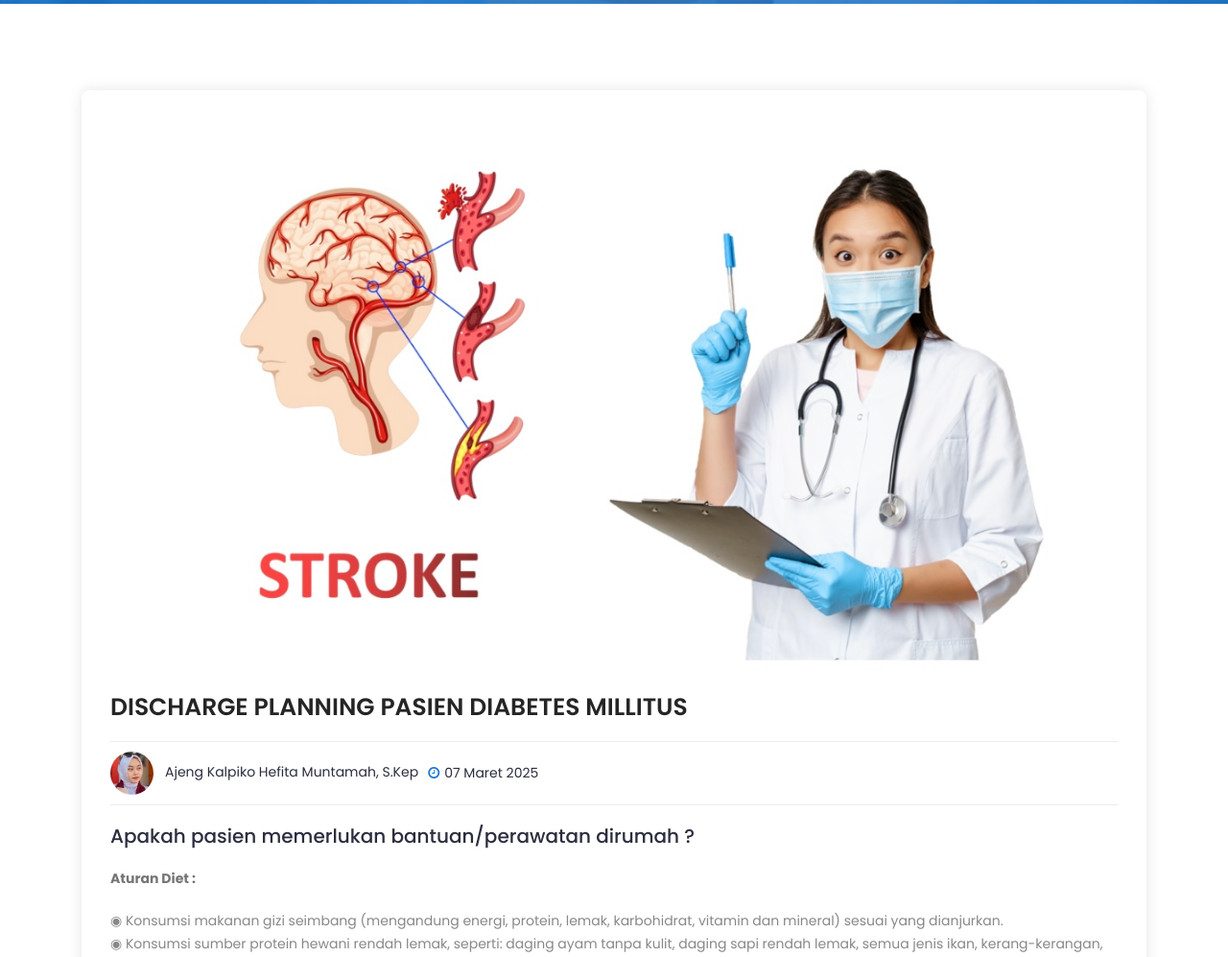
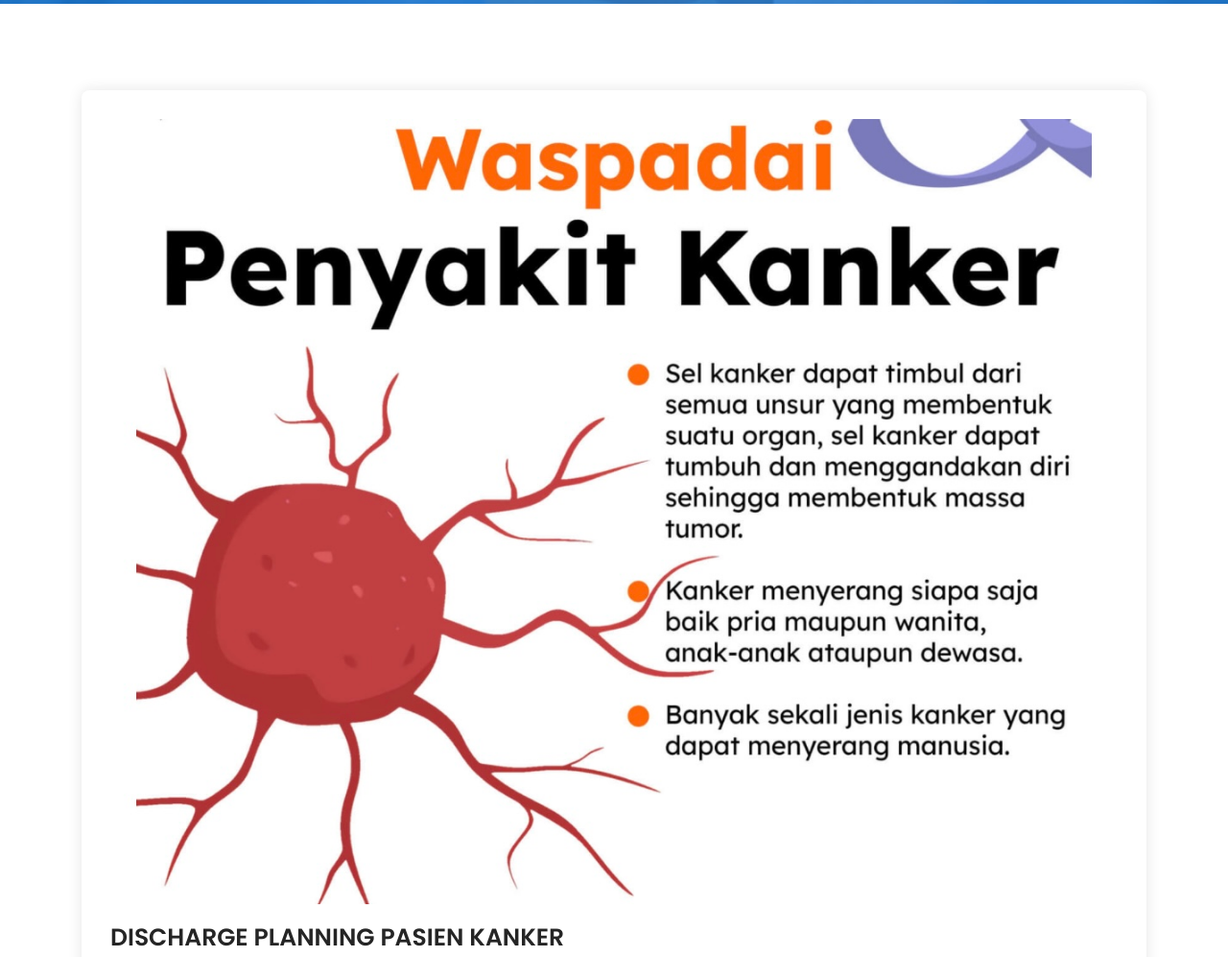
Before and after one commit to YohanesRio11/yohanesrio.project, a plain HTML site: page kanker.html in a window 1280 px wide. Shown: the part 400-1397 px from the top of the page at 96% size. Drawn offline with Linux system fonts and the light colour scheme; a script that the page names is missing.

Commit message:
Update kanker.html
update2

```diff
--- a/kanker.html
+++ b/kanker.html
@@ -144,10 +144,10 @@
 								<div class="single-main">
 									<!-- News Head -->
 									<div class="news-head">
-										<img src="img/stk1.jpg" alt="#">
+										<img src="img/kkr1.jpg" alt="#">
 									</div>
 									<!-- News Title -->
-									<h1 class="news-title"><a href="news-single.html">DISCHARGE PLANNING PASIEN DIABETES MILLITUS</a></h1>
+									<h1 class="news-title"><a href="news-single.html">DISCHARGE PLANNING PASIEN KANKER</a></h1>
 									<!-- Meta -->
 									<div class="meta">
 										<div class="meta-left">
@@ -202,7 +202,9 @@
 									</div>
 									<div class="blog-bottom">
 										<!-- Social Share -->
-
+										<div class="get-quote">
+											<a href="pdkan.pdf" class="btn" download="Discharge Planning Kanker">Cetak</a>
+										</div>
 										<!-- Next Prev -->
 										<ul class="prev-next">
 											<li class="prev"><a href="index.html"><i class="fa fa-angle-double-left"></i></a></li>
@@ -210,6 +212,7 @@
 										</ul>
 										<!--/ End Next Prev -->
 									</div>
+
 								</div>
 							</div>
 						</div>
```
